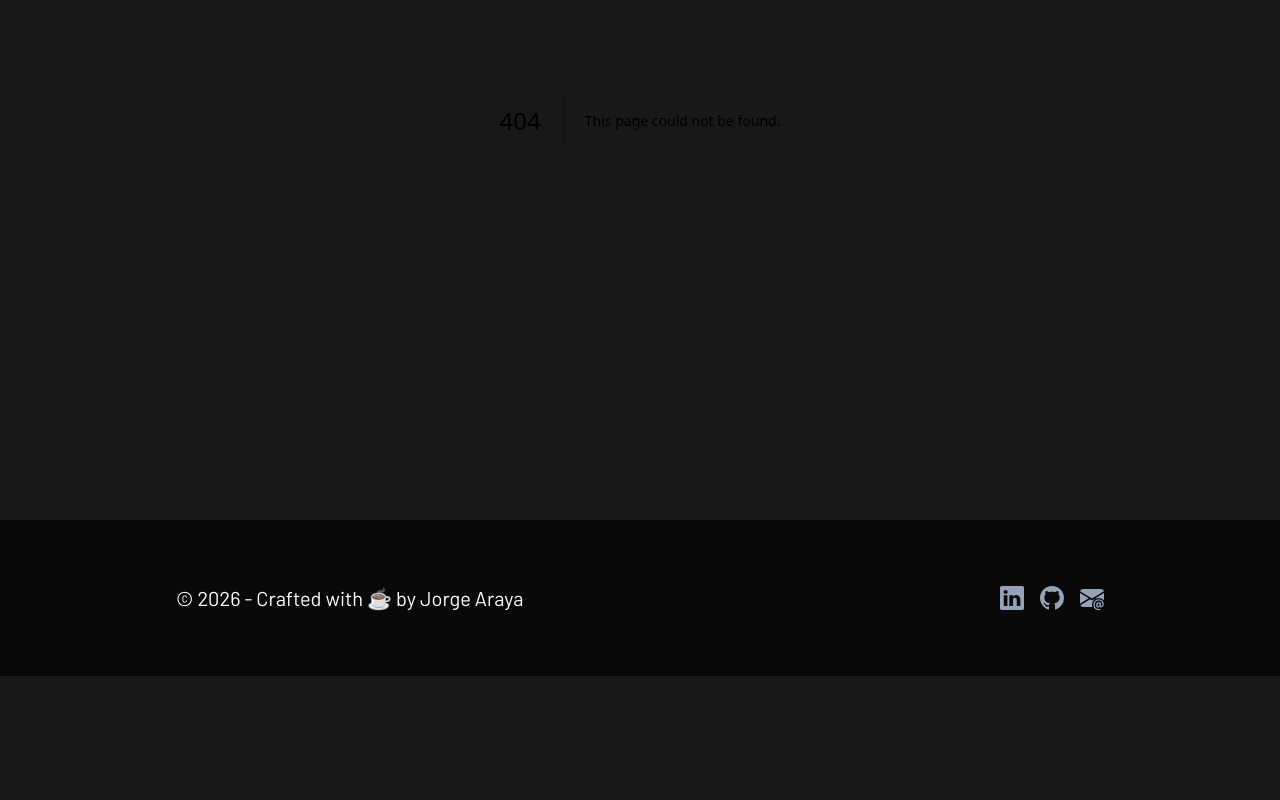
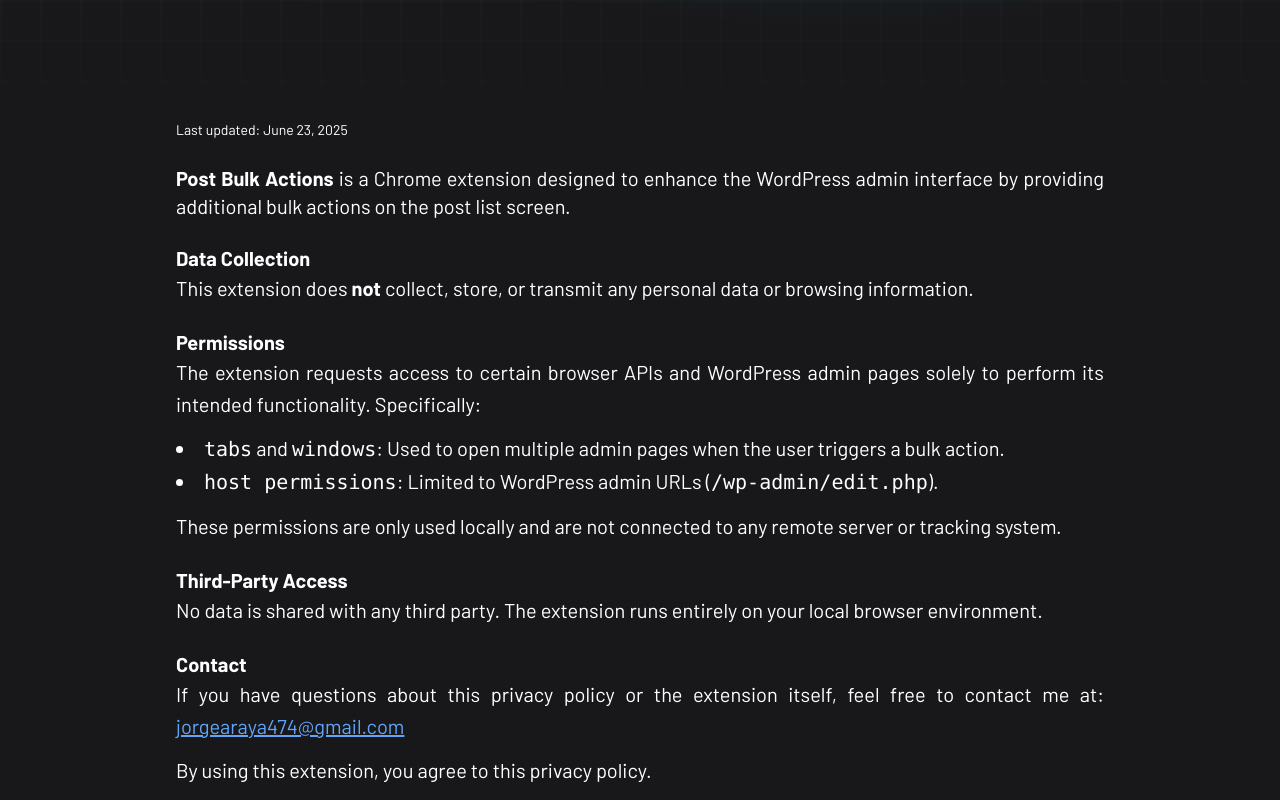
Before and after one commit to jorgearaya474/personal-website, a Next.js app: page /policies/post-bulk-actions in a window 1280 px wide. Before the commit this address had no page. Shown: the part 280-1080 px from the top of the page. Before the commit the page ends 956 px from the top, so only its background shows below. Built offline with nearby package versions, Linux system fonts and the light colour scheme.

Commit message:
add chrome extension policies

```diff
--- /dev/null
+++ b/src/app/policies/post-bulk-actions/page.tsx
@@ -0,0 +1,79 @@
+import HeroSection from "@/components/layout/HeroSection";
+
+export default function PolicyPage() {
+  return (
+    <>
+      <HeroSection heading="Privacy Policy – Post Bulk Actions" className="" />
+      <div className="container pb-8 lg:pb-[10rem]">
+        <div className="flex flex-col">
+          <div className="font-secondary">
+            <p className="text-sm text-white mb-6">
+              Last updated: June 23, 2025
+            </p>
+
+            <p className="text-white text-xl mb-3 text-justify">
+              <strong>Post Bulk Actions</strong> is a Chrome extension designed
+              to enhance the WordPress admin interface by providing additional
+              bulk actions on the post list screen.
+            </p>
+
+            <h2 className="text-xl font-semibold mt-6 text-white">
+              Data Collection
+            </h2>
+            <p className="text-white text-xl mb-3 leading-8 text-justify">
+              This extension does <strong>not</strong> collect, store, or
+              transmit any personal data or browsing information.
+            </p>
+
+            <h2 className="text-xl font-semibold mt-6 text-white">
+              Permissions
+            </h2>
+            <p className="text-white text-xl mb-3 leading-8 text-justify">
+              The extension requests access to certain browser APIs and
+              WordPress admin pages solely to perform its intended
+              functionality. Specifically:
+            </p>
+            <ul className="list-disc list-inside text-white text-xl mb-3 leading-8">
+              <li>
+                <code>tabs</code> and <code>windows</code>: Used to open
+                multiple admin pages when the user triggers a bulk action.
+              </li>
+              <li>
+                <code>host permissions</code>: Limited to WordPress admin URLs (
+                <code>/wp-admin/edit.php</code>).
+              </li>
+            </ul>
+            <p className="text-white text-xl mb-3 leading-8 text-justify">
+              These permissions are only used locally and are not connected to
+              any remote server or tracking system.
+            </p>
+
+            <h2 className="text-xl font-semibold mt-6 text-white">
+              Third-Party Access
+            </h2>
+            <p className="text-white text-xl mb-3 leading-8 text-justify">
+              No data is shared with any third party. The extension runs
+              entirely on your local browser environment.
+            </p>
+
+            <h2 className="text-xl font-semibold mt-6 text-white">Contact</h2>
+            <p className="text-white text-xl mb-3 leading-8 text-justify">
+              If you have questions about this privacy policy or the extension
+              itself, feel free to contact me at:{" "}
+              <a
+                href="mailto:jorgearaya474@gmail.com"
+                className="underline text-blue-400"
+              >
+                jorgearaya474@gmail.com
+              </a>
+            </p>
+
+            <p className="text-white text-xl mb-3 leading-8 text-justify">
+              By using this extension, you agree to this privacy policy.
+            </p>
+          </div>
+        </div>
+      </div>
+    </>
+  );
+}
```
